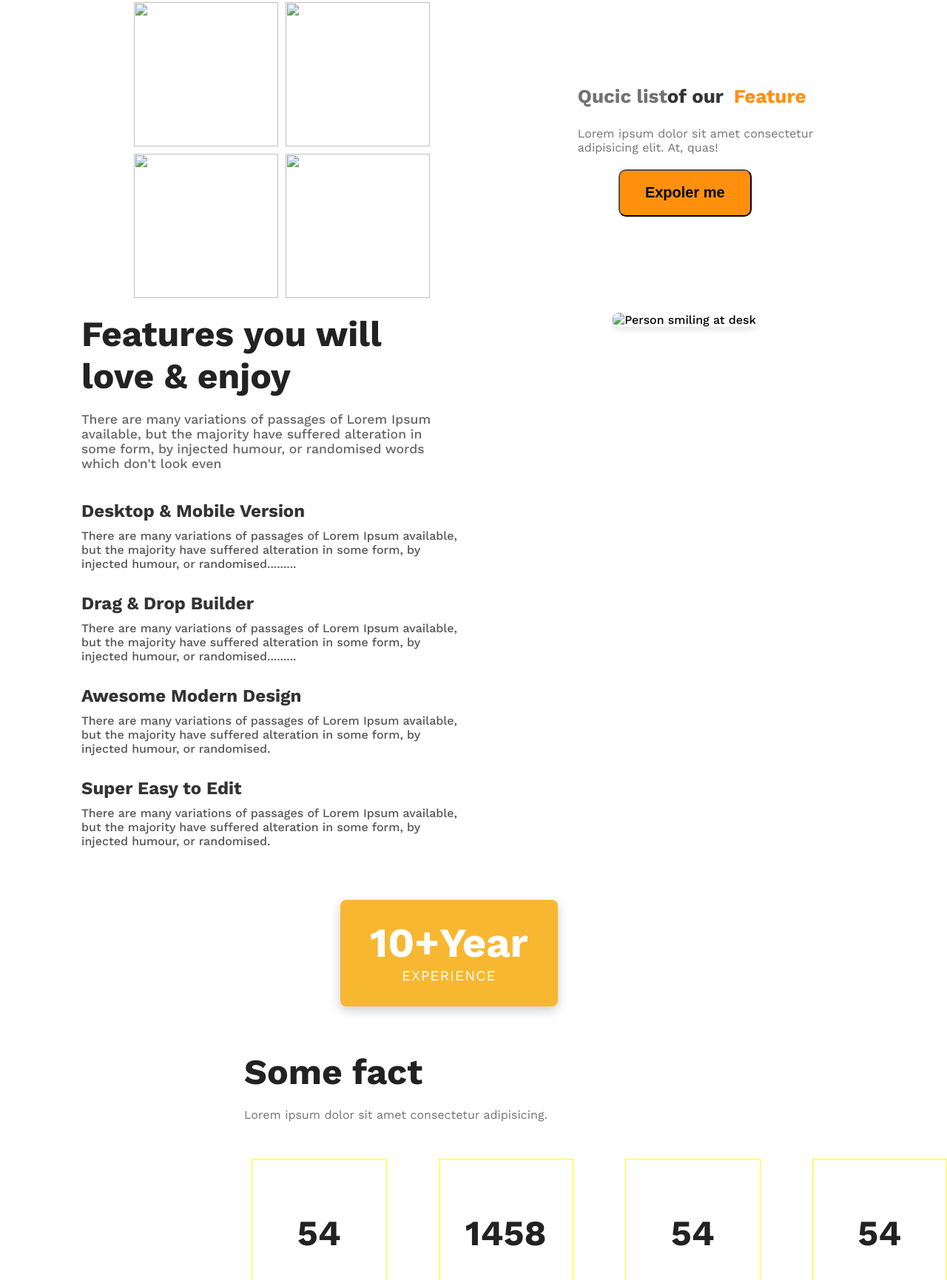
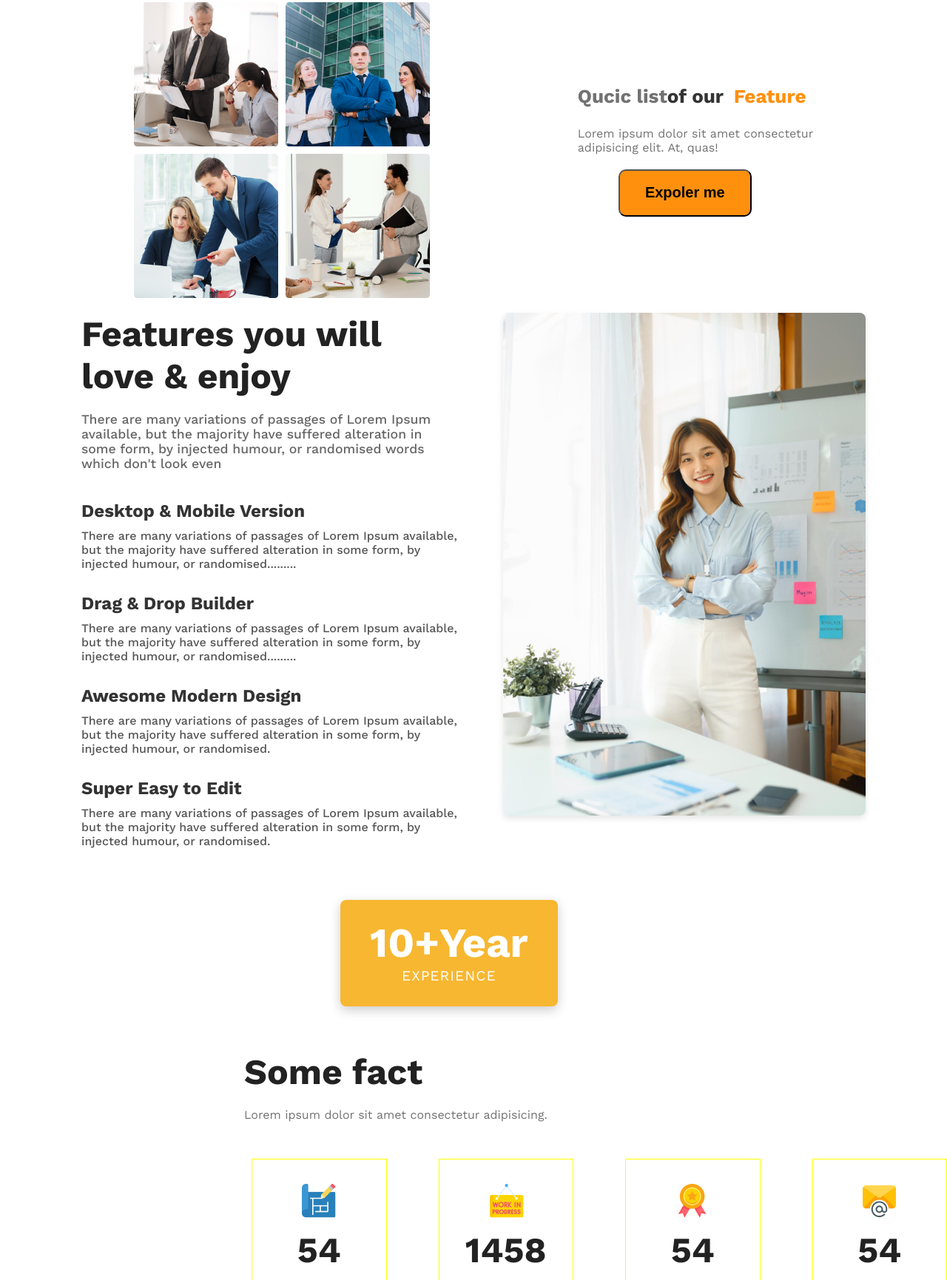
Before and after one commit to islamrifatislam/g3-architecture, a plain HTML site: page index.html in a window 1280 px wide. Shown: the part 1069-2800 px from the top of the page at 74% size. Drawn offline with nearby package versions, Linux system fonts and the light colour scheme; the site is published under a folder, as on GitHub Pages, so addresses that start at the root find nothing.

Commit message:
added a image section problem done

```diff
--- a/index.html
+++ b/index.html
@@ -35,16 +35,16 @@ Group of <br>Architects
 
 
     </section>
-    <img class="img" src="/images/banner.png" alt="" srcset="">
+    <img class="img" src="images/banner.png" alt="" srcset="">
 
 
 
       <section class="img-text">
       <div class="img-title">
-    <img src="/images/team1.png" alt="" srcset="">
-    <img src="/images/team2.png" alt="" srcset="">
-    <img src="/images/team3.png" alt="" srcset="">
-    <img src="/images/team4.png" alt="" srcset="">
+    <img src="images/team1.png" alt="" srcset="">
+    <img src="images/team2.png" alt="" srcset="">
+    <img src="images/team3.png" alt="" srcset="">
+    <img src="images/team4.png" alt="" srcset="">
       </div>
       <div class="text-title">
         <h1><span class="dark-6">Qucic list</span><span class="dark-7">of our</span> <span class="dark-8">Feature</span> </h1>
@@ -95,7 +95,7 @@ Group of <br>Architects
         </div>
 
         <div class="content-right">
-            <img src="/images/architect.png" alt="Person smiling at desk">
+            <img src="images/architect.png" alt="Person smiling at desk">
         </div>
     </div>
      <!-- some fact section -->
@@ -107,22 +107,22 @@ Group of <br>Architects
         <section>
           <div class="icon">
             <div class="icont-1">
-              <img src="/images/icons/projects.png" alt="" srcset="">
+              <img src="images/icons/projects.png" alt="" srcset="">
               <h1>54</h1>
               <P>award winning</P>
             </div>
             <div class="icont-1">
-              <img src="/images/icons/customers.png" alt="" srcset="">
+              <img src="images/icons/customers.png" alt="" srcset="">
               <h1>1458</h1>
               <P>projects-finised</P>
             </div>
             <div class="icont-1">
-              <img src="/images/icons/ribon.png" alt="" srcset="">
+              <img src="images/icons/ribon.png" alt="" srcset="">
               <h1>54</h1>
               <P>Claind work</P>
             </div>
             <div class="icont-1">
-              <img src="/images/icons/email.png" alt="" srcset="">
+              <img src="images/icons/email.png" alt="" srcset="">
               <h1>54</h1>
               <P>email send</P>
             </div>
@@ -138,11 +138,11 @@ Group of <br>Architects
       the majority have suffered alteration.
     </p>
     <div class="sponsor-logos">
-      <img src="/images/sponsors/spotify.png" alt="Spotify">
-      <img src="/images/sponsors//figma.png" alt="Amazon">
-      <img src="/images/sponsors/google.png" alt="Google">
-      <img src="/images/sponsors/telerama.png" alt="Télérama">
-      <img class="amazon" src="/images/sponsors/amazon.png" alt="amazon" srcset="">
+      <img src="images/sponsors/spotify.png" alt="Spotify">
+      <img src="images/sponsors//figma.png" alt="Amazon">
+      <img src="images/sponsors/google.png" alt="Google">
+      <img src="images/sponsors/telerama.png" alt="Télérama">
+      <img class="amazon" src="images/sponsors/amazon.png" alt="amazon" srcset="">
 
     </div>
   </div>
```
